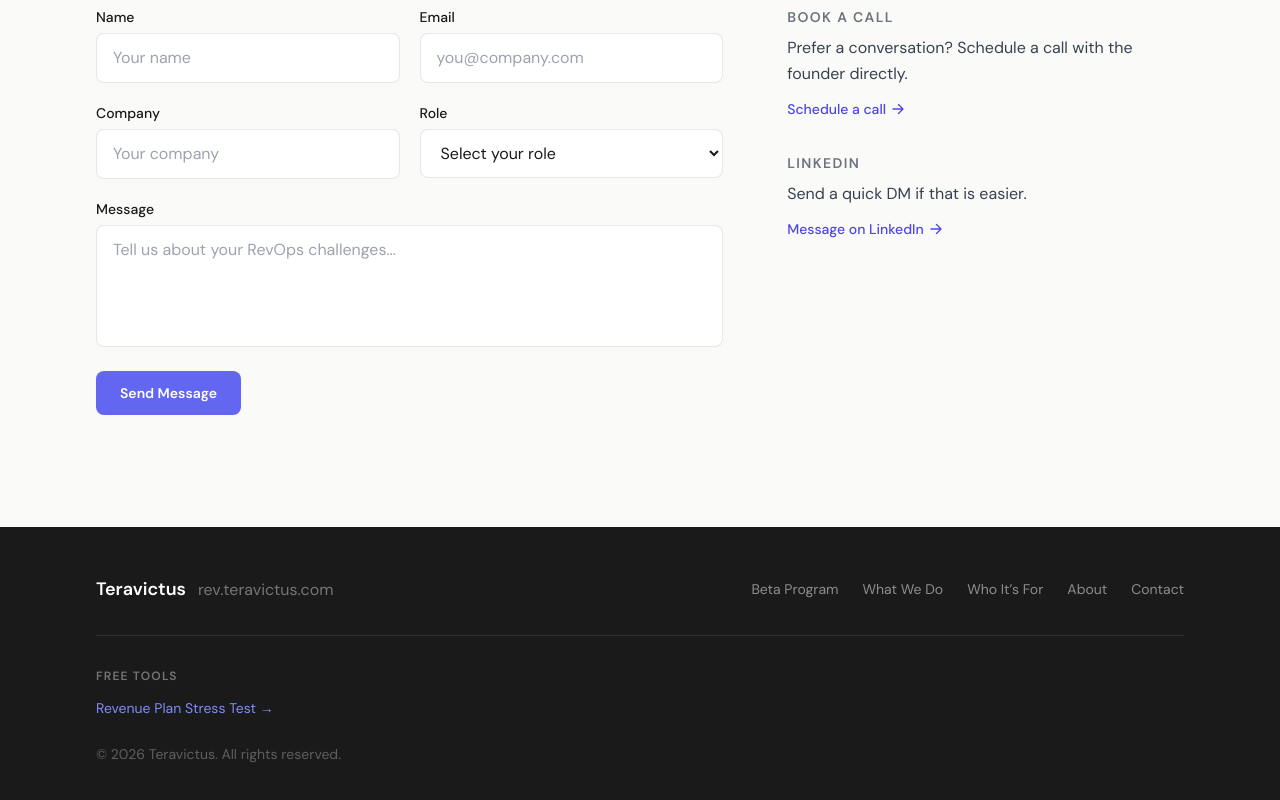
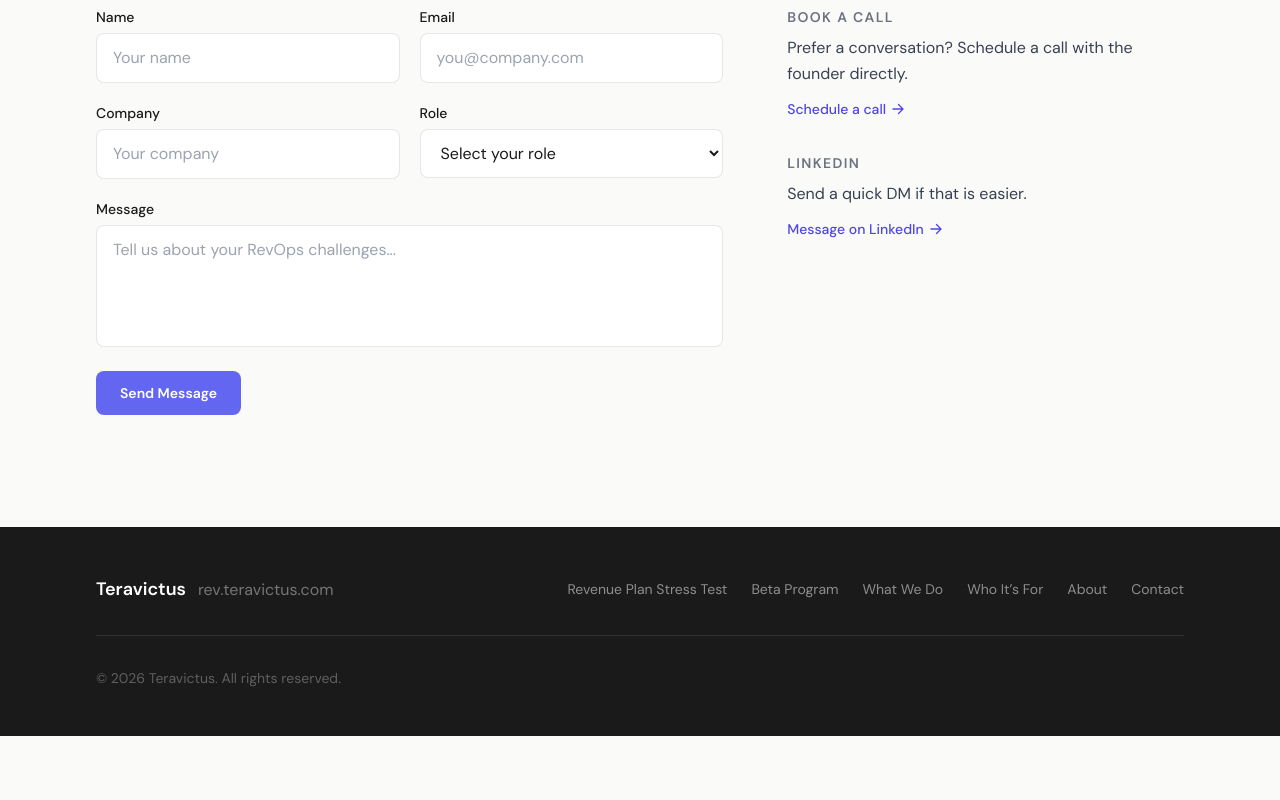
Before and after one commit to Vishnusai4/revops, a Next.js app: page / in a window 1280 px wide. Shown: the part 5079-5879 px from the top of the page. After the commit the page ends 5815 px from the top, so only its background shows below. Built offline with nearby package versions, Linux system fonts and the light colour scheme; no server answers.

Commit message:
Move Revenue Plan Stress Test to footer nav before Beta Program
Co-Authored-By: Claude Sonnet 4.6 <noreply@anthropic.com>

```diff
--- a/components/Footer.tsx
+++ b/components/Footer.tsx
@@ -1,4 +1,5 @@
 const sections = [
+  { label: 'Revenue Plan Stress Test', href: '/stress-test' },
   { label: 'Beta Program', href: '#beta' },
   { label: 'What We Do', href: '#what-we-do' },
   { label: 'Who It\u2019s For', href: '#built-for' },
@@ -30,15 +31,6 @@ export default function Footer() {
           </nav>
         </div>
         <div className="mt-8 border-t border-white/10 pt-8">
-          <div className="mb-6">
-            <p className="text-xs font-semibold uppercase tracking-widest text-white/40 mb-3">Free Tools</p>
-            <a
-              href="/stress-test"
-              className="inline-block text-sm text-brand-400 hover:text-brand-300 transition-colors"
-            >
-              Revenue Plan Stress Test →
-            </a>
-          </div>
           <p className="text-sm text-white/30">
             &copy; {currentYear} Teravictus. All rights reserved.
           </p>
```
